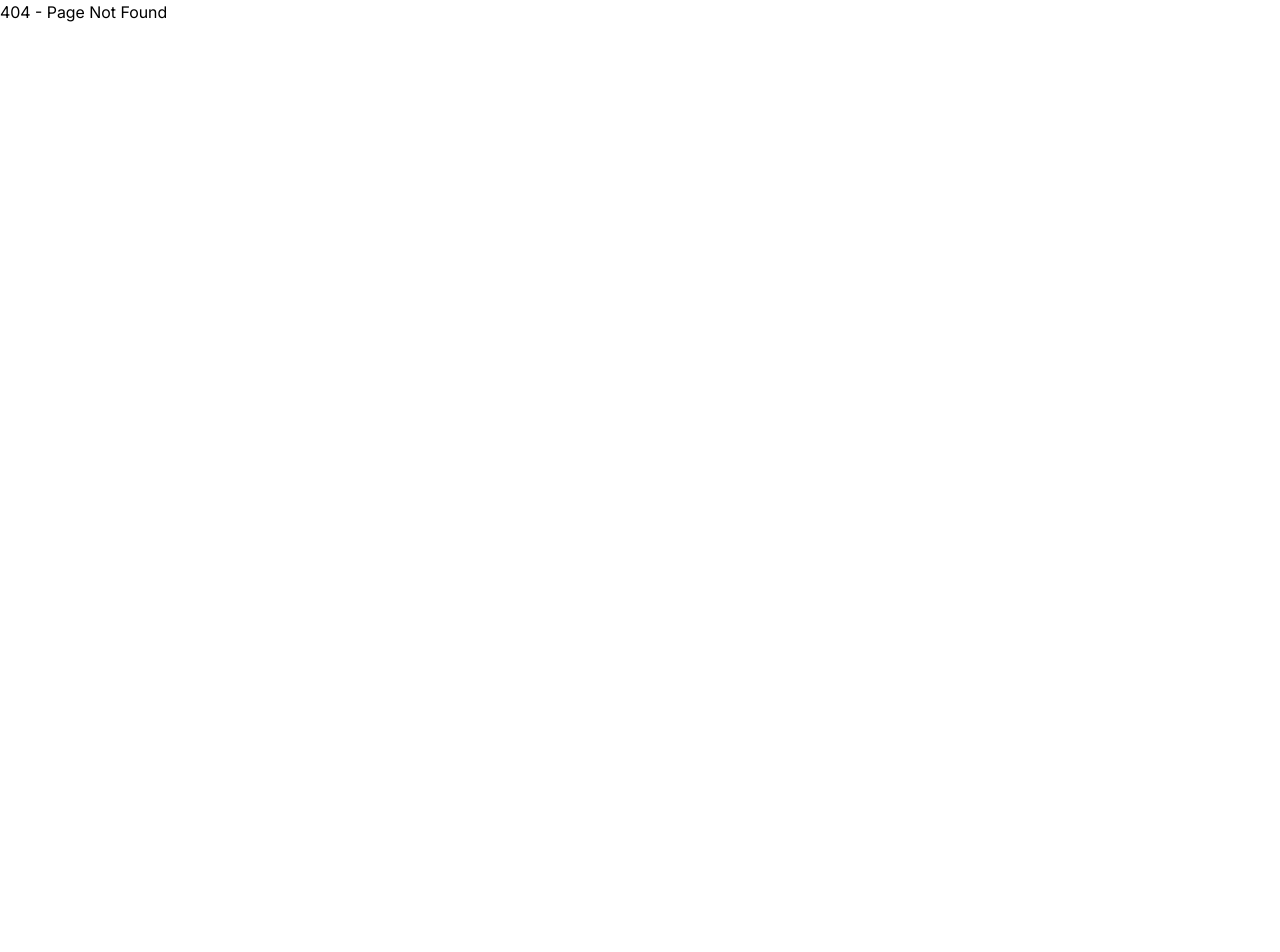
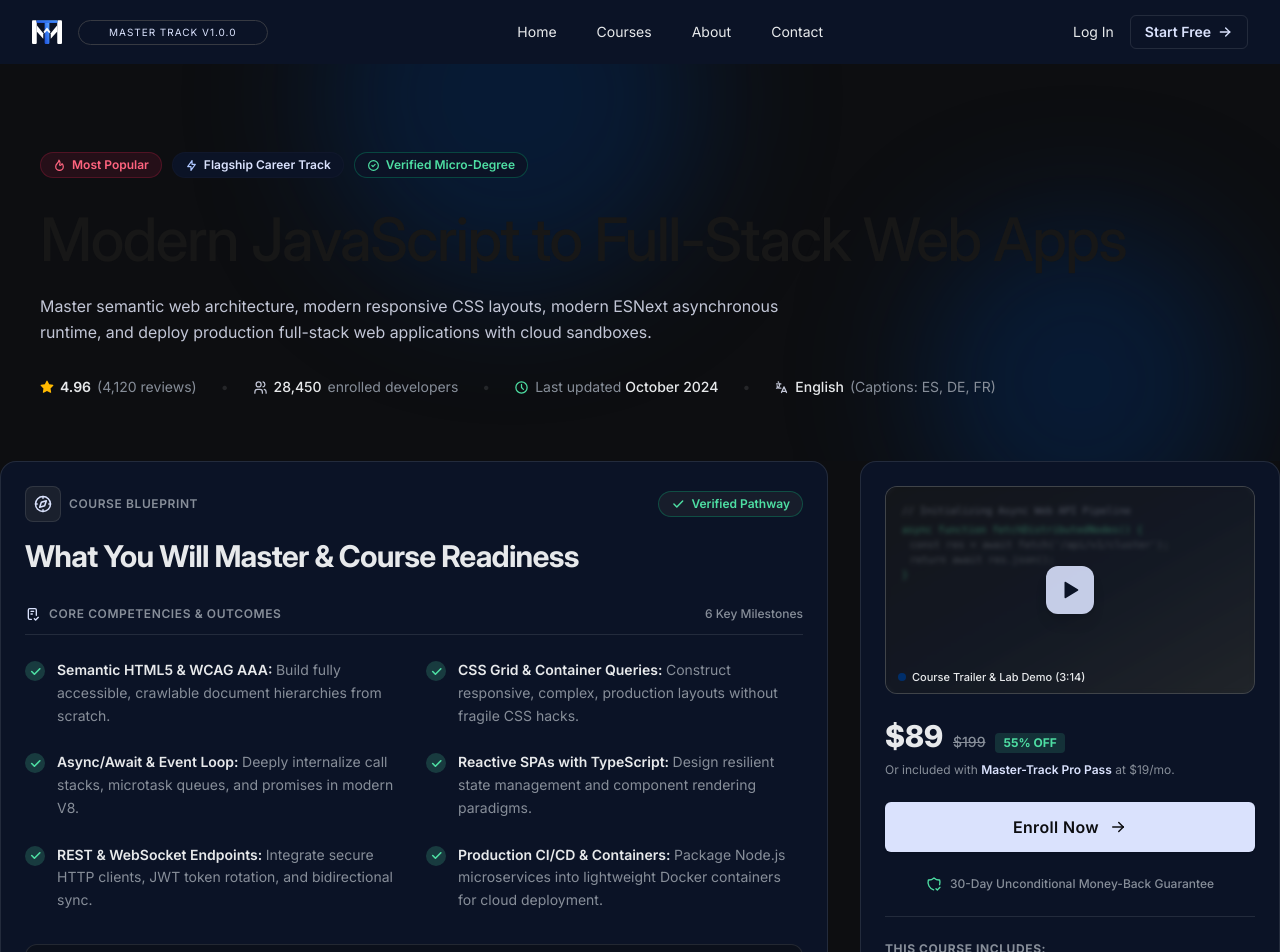
Before and after one commit to RaviGahire/lms-app, a React (Vite) app in the folder front-end/: page /course-details/nextjs-react in a window 1280 px wide. Before the commit this address had no page. Shown: the top 952 px of the page. Before the commit the page ends 800 px from the top, so only its background shows below. Built offline with nearby package versions, Linux system fonts and the light colour scheme.

Commit message:
fix: update import statement for CouresDetails in AppRoutes and adjust layout in CouresDetails component

```diff
--- a/front-end/src/features/courses/CouresDetails.tsx
+++ b/front-end/src/features/courses/CouresDetails.tsx
@@ -15,7 +15,7 @@ export const CouresDetails = ({ courseDetails }: CouresDetailsProps) => {
       {/* Course Details Hero */}
       <CourseDetailsHero />
 
-      <div className='max-w-7xl mx-auto flex justify-center items-center gap-8 items-stretch '>
+      <div className='max-w-7xl mx-auto flex justify-center  gap-8 items-stretch '>
         {/*  Course Blueprint*/}
         <CourseBlueprint />
 
--- a/front-end/src/routes/AppRoutes.tsx
+++ b/front-end/src/routes/AppRoutes.tsx
@@ -5,7 +5,7 @@ import { CoursesPage } from '../pages/courses';
 import { AboutPage } from '../pages/about';
 import { ContactPage } from '../pages/contact';
 import { AuthRoutes } from './AuthRoutes';
-import { CourseCategoryDetails } from '../features/courses';
+import { CouresDetails, CourseCategoryDetails } from '../features/courses';
 
 
 export const AppRoutes = () => {
@@ -21,6 +21,7 @@ export const AppRoutes = () => {
           <Route element={<AboutPage />} path="/about" />
           <Route element={<ContactPage />} path="/contact" />
           <Route element={<CourseCategoryDetails categoryDetails={"category"}/> } path="/category/:id" />
+          <Route element={<CouresDetails courseDetails={""}/> } path="/course-details/:id" />
         </Route>
 
         {/* Auth Routes */}
```
